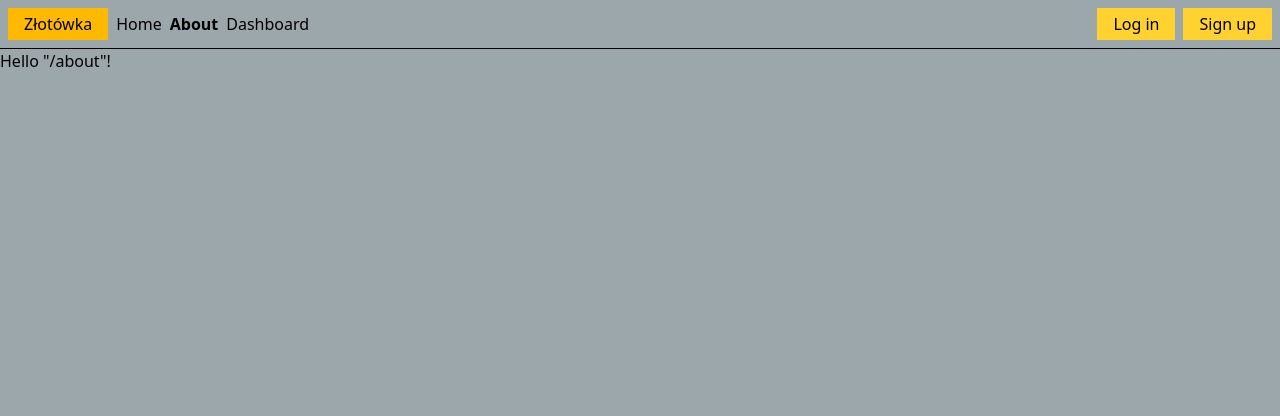
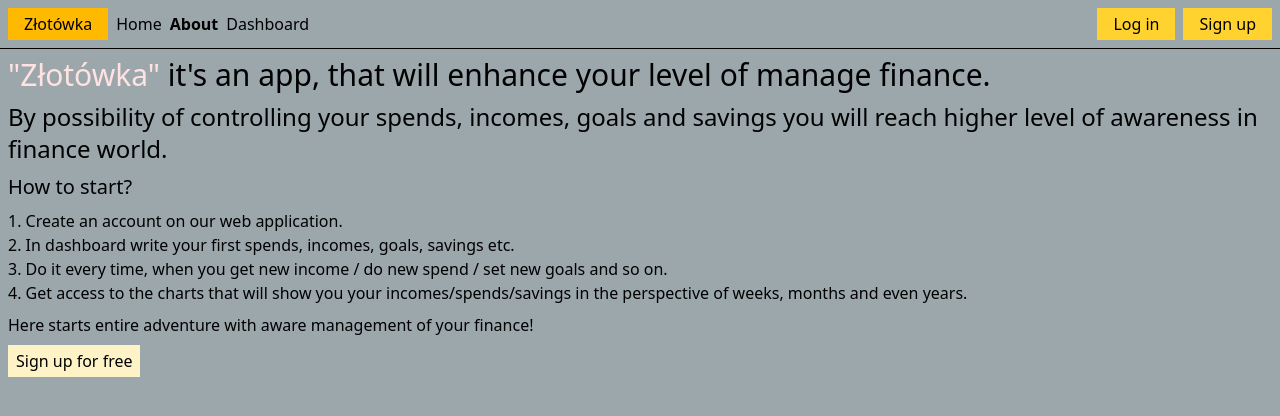
Before and after one commit to mSajewiczz/Zlotowka, a React (Vite) app in the folder frontend/: page /about in a window 1280 px wide. Shown: the top 416 px of the page. Built offline with nearby package versions, Linux system fonts and the light colour scheme.

Commit message:
Upgraded about section and Im still fighting with localStorage :(((

```diff
--- a/frontend/src/components/Dashboard/Dashboard.tsx
+++ b/frontend/src/components/Dashboard/Dashboard.tsx
@@ -3,24 +3,22 @@ import { AuthorizationContext } from "../../context/AuthorizationContext";
 import { Link } from "@tanstack/react-router";
 
 export default function Dashboard() {
-    const { passedAuthorisation, userName } = useContext(AuthorizationContext);
-
+	const { passedAuthorisation, userName } = useContext(AuthorizationContext);
 
 	return (
 		<>
 			{passedAuthorisation ? (
-				<div>
-					<h1 className="text-4xl">Welcome {userName} in dashboard!</h1>
+				<div className="flex flex-col gap-2 p-2 items-start">
+					<h1 className="text-4xl">Welcome <span className="text-red-100">{userName}</span> in dashboard!</h1>
+                    <p className="text-xl">Here you can find all informations of your finance</p>
 				</div>
 			) : (
-				<div>
-					<h1 className="text-4xl">
-						You aren't logged in.
-					</h1>
+				<div className="flex flex-col gap-2 p-2 items-start">
+					<h1 className="text-4xl">You aren't logged in.</h1>
 
-                    <Link to="/logIn">
-							<p>Log in here</p>
-						</Link>
+					<Link to="/logIn">
+						<p>Log in here</p>
+					</Link>
 				</div>
 			)}
 		</>
--- a/frontend/src/components/NavButtons/NavButtons.tsx
+++ b/frontend/src/components/NavButtons/NavButtons.tsx
@@ -1,9 +1,10 @@
 import { Link } from "@tanstack/react-router";
 import { AuthorizationContext } from "../../context/AuthorizationContext";
 import { useContext } from "react";
+import { BsPersonFill } from "react-icons/bs";
 
 export default function NavButtons() {
-	const { passedAuthorisation } = useContext(AuthorizationContext);
+	const { passedAuthorisation, userName } = useContext(AuthorizationContext);
 	const { setAuth } = useContext(AuthorizationContext);
 
 	const handleLogOut = () => {
@@ -14,7 +15,9 @@ export default function NavButtons() {
 	return (
 		<>
 			{passedAuthorisation ? (
-				<div className="p-2 flex gap-2">
+				<div className="p-2 flex gap-2 items-center">
+					<p className="flex gap-1 items-center"><BsPersonFill />You're logged as {userName}</p>
+
 					<Link to="/">
 						{" "}
 						<button
--- a/frontend/src/context/AuthorizationContext.tsx
+++ b/frontend/src/context/AuthorizationContext.tsx
@@ -13,6 +13,7 @@ export function AuthorizationContextProvider({ children }: { children: React.Rea
     userName: '',
   });
 
+
 //localstorage is to do
 
   return (
--- a/frontend/src/routes/about.tsx
+++ b/frontend/src/routes/about.tsx
@@ -1,9 +1,31 @@
-import { createFileRoute } from '@tanstack/react-router'
+import { createFileRoute, Link } from "@tanstack/react-router";
 
-export const Route = createFileRoute('/about')({
-  component: RouteComponent,
-})
+export const Route = createFileRoute("/about")({
+	component: RouteComponent,
+});
 
 function RouteComponent() {
-  return <div>Hello "/about"!</div>
+	return (
+		<div className="flex flex-col gap-2 items-start  p-2">
+			<h2 className="text-3xl">
+				<span className="text-red-100">"Złotówka"</span> it's an app, that will
+				enhance your level of manage finance.
+			</h2>
+			<p className="text-2xl">
+				By possibility of controlling your spends, incomes, goals and savings
+				you will reach higher level of awareness in finance world.
+			</p>
+
+			<h3 className="text-xl">How to start?</h3>
+			<ol>
+        <li>1. Create an account on our web application.</li>
+        <li>2. In dashboard write your first spends, incomes, goals, savings etc.</li>
+        <li>3. Do it every time, when you get new income / do new spend / set new goals and so on. </li>
+        <li>4. Get access to the charts that will show you your incomes/spends/savings in the perspective of weeks, months and even years.</li>
+      </ol>
+
+      <p>Here starts entire adventure with aware management of your finance!</p>
+      <Link className="bg-amber-100 px-2 py-1 " to="/logIn">Sign up for free</Link>
+		</div>
+	);
 }
--- a/frontend/src/routes/logIn.tsx
+++ b/frontend/src/routes/logIn.tsx
@@ -76,7 +76,6 @@ function RouteComponent() {
 							if (response.ok) {
 								setAuth({passedAuthorisation: true, userName: userData.userName});
 
-
 								navigateToDashboard();
 							} else {
 								setMessage("Invalid user name or password");
--- a/frontend/src/routes/signUp.tsx
+++ b/frontend/src/routes/signUp.tsx
@@ -67,12 +67,14 @@ function RouteComponent() {
 						onClick={async e => {
 							e.preventDefault();
 
-							if (userData.userPassword !== userData.userRepeatPassword) {
+							if(userData.userName === "") {
+								setErrorMessage("User name cannot be empty!")
+							}
+							else if (userData.userPassword !== userData.userRepeatPassword) {
 								setErrorMessage("Passwords aren't the same!");
+							} else if(userData.userPassword.length < 7) {
+								setErrorMessage("Password cannot be shorter than 8!");
 							} else {
-								setErrorMessage("");
-							}
-
 								const response = await fetch(
 									"http://localhost:5151/api/auth/register",
 									{
@@ -98,6 +100,7 @@ function RouteComponent() {
 									setErrorMessage("Something went wrong, try again later.");
 									setUserData({...userData, userName: "", userPassword: "", userRepeatPassword: ""});
 								}
+							}
 						}}>
 						Sign up
 					</button>
@@ -115,7 +118,8 @@ function RouteComponent() {
 						</button>
 					</Link>
 
-					<p className="text-red-700">{errorMessage}{errorMessage === "You're succesfully signed up!" && <Link to="/logIn"><p className="text-green-500">Log in here</p></Link>}</p>
+					<p className="text-red-700">{errorMessage}</p>
+					{errorMessage === "You're succesfully signed up!" && <Link to="/logIn"><p className="text-green-500">Log in here</p></Link>}
 				</form>
 			</div>
 		</div>,
```
Lines whose indentation alone changed are shown as unchanged.
